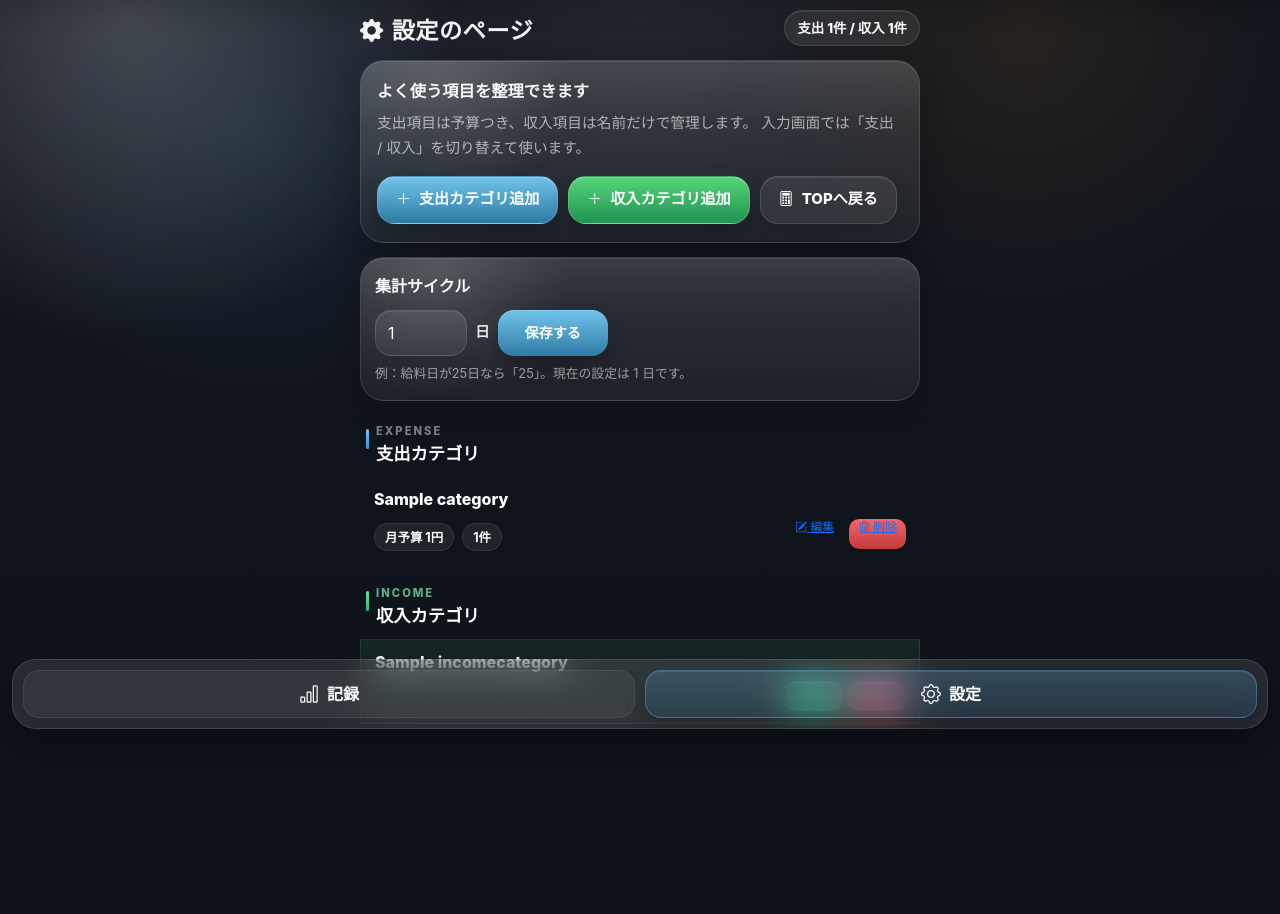
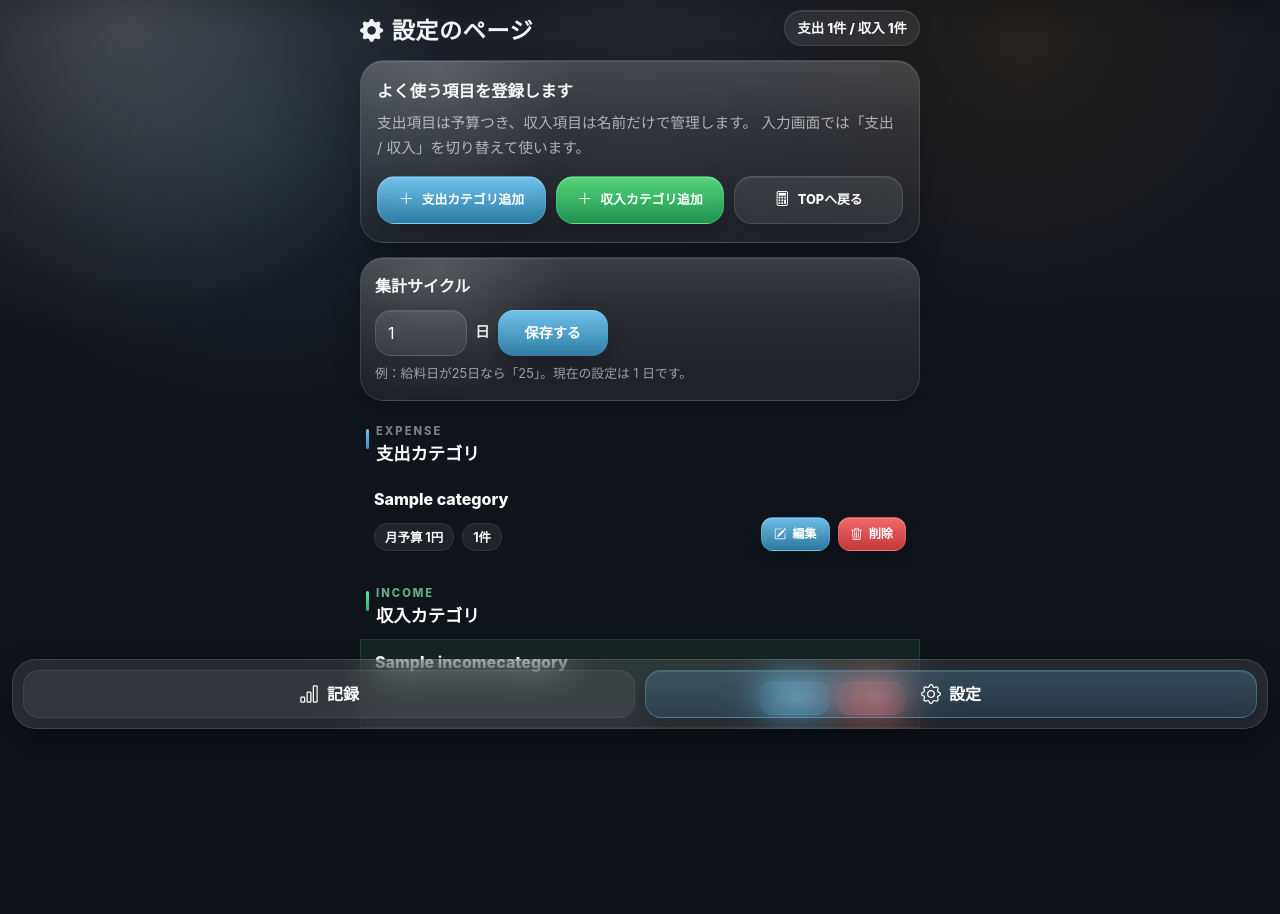
Before and after one commit to yukiakimori0317-art/simpleledger, a Django app: page /categories/ in a window 1280 px wide. Shown: the part 59-973 px from the top of the page. Run offline with Django 5.2, Linux system fonts and the light colour scheme; a user stored in the database is signed in; tables that the repository leaves empty hold one stand-in row (values such as "Sample post").

Commit message:
表示の変更

```diff
--- a/kakeibo/templates/kakeibo/category_list.html
+++ b/kakeibo/templates/kakeibo/category_list.html
@@ -22,7 +22,7 @@
             </div>
 
             <div class="glass-card hero-card">
-                <div class="hero-title">よく使う項目を整理できます</div>
+                <div class="hero-title">よく使う項目を登録します</div>
                 <div class="hero-text">
                     支出項目は予算つき、収入項目は名前だけで管理します。
                     入力画面では「支出 / 収入」を切り替えて使います。
@@ -310,8 +310,8 @@
     .hero-actions {
     position: relative;
     z-index: 1;
-        display: flex;
-        flex-wrap: wrap;
+    display: grid;
+    grid-template-columns: repeat(3, minmax(0, 1fr));
     gap: 10px;
 }
 
@@ -577,10 +577,22 @@
 }
 
 .btn-action {
-    min-height: 30px;
-    padding: 0 9px;
-    border-radius: 10px;
-    font-size: 0.74rem;
+    min-height: 34px;
+    padding: 0 12px;
+    border-radius: 12px;
+    font-size: 0.76rem;
+    font-weight: 800;
+    text-decoration: none;
+    display: inline-flex;
+    align-items: center;
+    justify-content: center;
+    gap: 6px;
+    color: #fff;
+    border: 1px solid rgba(255, 255, 255, 0.12);
+    box-shadow:
+        inset 0 1px 0 rgba(255, 255, 255, 0.12),
+        0 8px 16px rgba(0, 0, 0, 0.18);
+    transition: transform 0.12s ease, opacity 0.12s ease;
 }
 
     .category-meta {
@@ -624,8 +636,9 @@
 
     .category-actions {
     display: flex;
-        gap: 6px;
+    gap: 8px;
     flex-shrink: 0;
+    align-items: center;
 }
 
     .mini-edit-btn,
@@ -867,5 +880,34 @@
     color: rgba(120, 230, 170, 0.75);
 }
 
+.hero-actions .btn-add-main,
+.hero-actions .btn-back-soft {
+    width: 100%;
+    display: inline-flex;
+    align-items: center;
+    justify-content: center;
+    text-align: center;
+}
+
+.hero-actions .btn-add-main span,
+.hero-actions .btn-back-soft span {
+    white-space: nowrap;
+    font-size: 0.8rem;
+}
+
+.btn-edit,
+.btn-edit-income {
+    background:
+        linear-gradient(180deg, rgba(114, 198, 241, 0.95), rgba(47, 126, 167, 0.95));
+    color: #ffffff;
+}
+
+.btn-delete,
+.btn-delete-income {
+    background:
+        linear-gradient(180deg, rgba(255, 107, 107, 0.95), rgba(204, 61, 61, 0.95));
+    color: #ffffff;
+}
+
 </style>
 {% endblock %}
```
Also changed, not shown: kakeibo/templates/kakeibo/summary.html (+59 -6 lines). Lines whose indentation alone changed are shown as unchanged.
